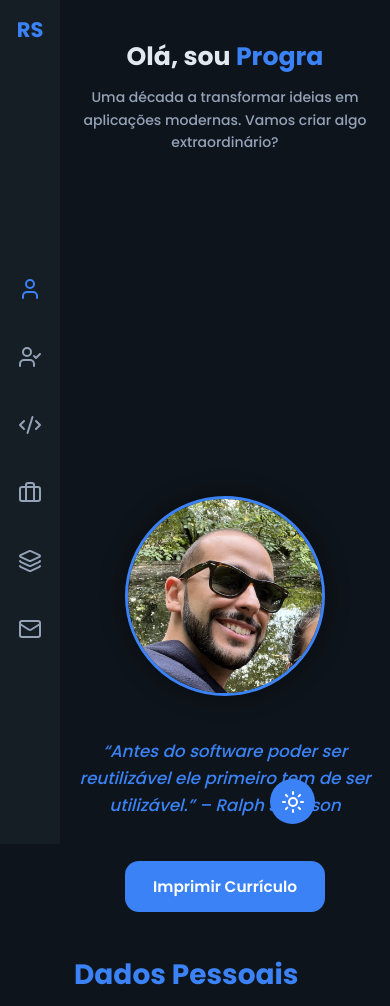
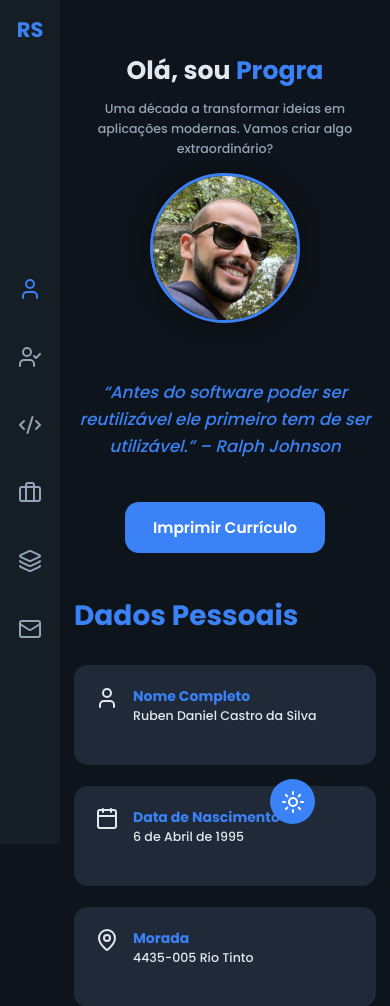
Before and after one commit to buzzz1995-ops/Portf-lio-Online, a Flask app: page / in a window 390 px wide. Shown: the top 1006 px of the page. Run offline with Flask 3, Linux system fonts and the light colour scheme.

Commit message:
Update ruben_styles.css

```diff
--- a/static/ruben_styles.css
+++ b/static/ruben_styles.css
@@ -1204,3 +1204,66 @@ a {
         right: 75px;
     }
 }
+
+/* =================== CORREÇÃO HERO MOBILE =================== */
+@media (max-width: 768px) {
+    .hero-content {
+        flex-direction: column;
+        text-align: center;
+        gap: 1.5rem !important; /* Reduz o espaçamento vertical */
+        min-height: auto !important; /* Remove altura mínima fixa */
+        padding: 1rem 0; /* Adiciona padding vertical */
+    }
+
+    .hero-text {
+        order: 1; /* Texto primeiro */
+        padding: 0 1rem;
+    }
+
+    .hero-image {
+        order: 2; /* Imagem depois */
+        width: 200px !important;
+        margin: 0 auto;
+        padding: 0;
+    }
+
+    .hero h1 {
+        font-size: 2rem !important;
+        margin-bottom: 0.5rem !important;
+    }
+
+    .hero p {
+        font-size: 1rem !important;
+        margin-bottom: 0 !important;
+    }
+
+    .profile-photo {
+        width: 180px !important;
+        height: 180px !important;
+        margin: 0 auto;
+    }
+}
+
+/* Para ecrãs muito pequenos */
+@media (max-width: 480px) {
+    .hero-content {
+        gap: 1rem !important; /* Espaçamento ainda menor */
+    }
+
+    .hero h1 {
+        font-size: 1.8rem !important;
+    }
+
+    .hero p {
+        font-size: 0.9rem !important;
+    }
+
+    .hero-image {
+        width: 160px !important;
+    }
+
+    .profile-photo {
+        width: 150px !important;
+        height: 150px !important;
+    }
+}
```
